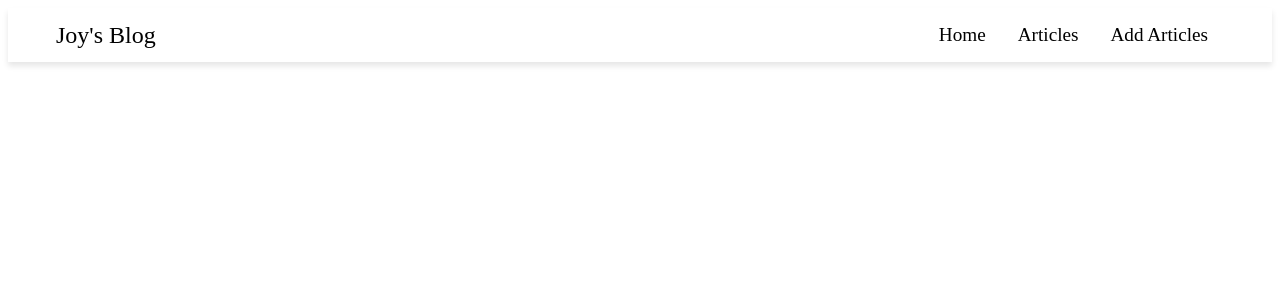
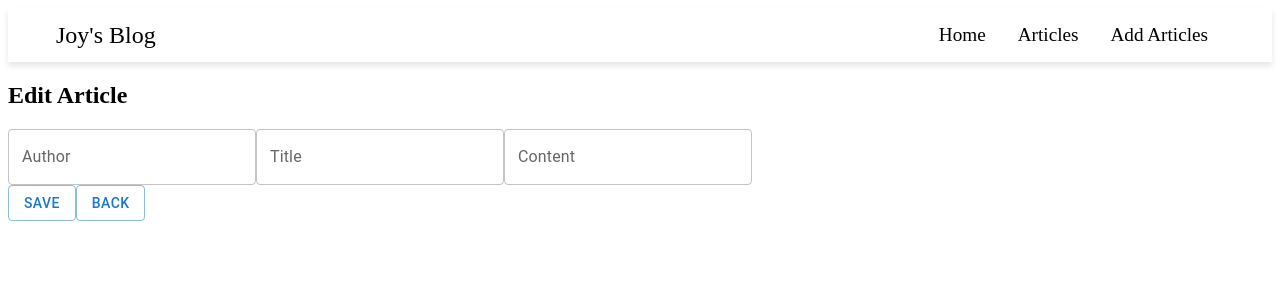
Before and after one commit to LyuYueJoy/MSA-Phase2-Blog, a React (Vite) app in the folder frontend/: page /articles/edit/1 in a window 1280 px wide. Shown: the top 300 px of the page. Built offline with nearby package versions, Linux system fonts and the light colour scheme; no server answers.

Commit message:
edit Article function

```diff
--- a/frontend/src/App.tsx
+++ b/frontend/src/App.tsx
@@ -4,6 +4,8 @@ import {Routes, Route} from "react-router-dom"
 import Home from "./Components/home_page/home"
 import Articles from './Components/Articles/article'
 import AddArticle from './Components/addArticles/addArticle'
+import EditArticle from './Components/editArticles/editArticles'
+
 
 function App() {
   return (
@@ -18,6 +20,7 @@ function App() {
           <Route path="/articles">
             <Route index element={<Articles/>} />
             <Route path="add" element={<AddArticle />}/>
+            <Route path="edit/:id" element={<EditArticle/>}/>
 
           </Route>
         </Routes>
--- a/frontend/src/Components/Articles/article.tsx
+++ b/frontend/src/Components/Articles/article.tsx
@@ -3,8 +3,13 @@ import { useState, useEffect } from "react";
 import "./article.css";
 import { IArticles } from "../../Models/articles";
 import { getArticlessUrl } from "../../APIs/apis";
-const article: React.FC = () => {
+import { Button } from "@mui/material";
+import { Edit } from "@mui/icons-material";
+import { useNavigate } from "react-router-dom";
+
+const Article: React.FC = () => {
   const [articles, setArticles] = useState<IArticles[]>([]);
+  const navigate = useNavigate();
 
   const fetchArticlesList = async () => {
     try {
@@ -25,15 +30,25 @@ const article: React.FC = () => {
     fetchArticlesList();
   }, []);
 
+  const formatDate = (dateString: string) => {
+    const options: Intl.DateTimeFormatOptions = { year: 'numeric', month: '2-digit', day: '2-digit' };
+    return new Date(dateString).toLocaleDateString(undefined, options);
+  };
+
+  const editArticles = (id: number) => {
+    navigate(`/articles/edit/${id}`);
+  };
+
+  const deleteArticles = (id: number) => {
+    navigate(`/articles/delete/${id}`);
+  };
+
   return (
     <div>
-      <h1>article list</h1>
+      <h1>Article List</h1>
       {articles.length === 0 ? (
         <h1>No Articles</h1>
-      ):(
-
-
-
+      ) : (
         <div>
           <table>
             <thead>
@@ -43,6 +58,7 @@ const article: React.FC = () => {
                 <th>Creation Time</th>
                 <th>Update Time</th>
                 <th>Author</th>
+                <th>Actions</th>
               </tr>
             </thead>
             <tbody>
@@ -50,18 +66,22 @@ const article: React.FC = () => {
                 <tr key={article.id}>
                   <td>{article.title}</td>
                   <td>{article.content}</td>
-                <td>{article.createdAt}</td>
-                <td>{article.updateAt}</td>
+                  <td>{formatDate(article.createdAt)}</td>
+                  <td>{formatDate(article.updateAt)}</td>
                   <td>{article.author}</td>
+                  <td>
+                    <Button variant="outlined" onClick={() => editArticles(article.id)}>
+                      <Edit />
+                    </Button>
+                  </td>
                 </tr>
               ))}
             </tbody>
           </table>
         </div>
       )}
-
     </div>
   );
 };
 
-export default article;
+export default Article;
--- /dev/null
+++ b/frontend/src/Components/editArticles/editArticles.tsx
@@ -0,0 +1,107 @@
+import { Button, TextField } from '@mui/material';
+import React, { useState, useEffect } from 'react';
+import { useNavigate, useParams } from "react-router-dom";
+
+const EditArticle: React.FC = () => {
+    const [author, setAuthor] = useState("");
+    const [title, setTitle] = useState("");
+    const [content, setContent] = useState("");
+    const navigate = useNavigate();
+    const { id } = useParams<{ id: string }>();
+
+    useEffect(() => {
+        const fetchArticle = async () => {
+            try {
+                const response = await fetch(`https://localhost:7034/api/Articles/${id}`);
+                if (!response.ok) {
+                    throw new Error("Network response was not ok");
+                }
+                const article = await response.json();
+                setAuthor(article.author);
+                setTitle(article.title);
+                setContent(article.content);
+            } catch (error) {
+                console.error("Error fetching article:", error);
+            }
+        };
+
+        if (id) {
+            fetchArticle();
+        }
+    }, [id]);
+
+    const handleSave = async () => {
+        const updatedArticle = {
+            author,
+            title,
+            content
+        };
+
+        try {
+            const response = await fetch(`https://localhost:7034/api/Articles/${id}`, {
+                method: "PUT",
+                headers: {
+                    "Content-Type": "application/json"
+                },
+                body: JSON.stringify(updatedArticle)
+            });
+
+            if (!response.ok) {
+                throw new Error("Network response was not ok");
+            }
+
+            const data = await response.json();
+            console.log("Article updated:", data);
+
+            // Clear the form after updating
+            setAuthor("");
+            setTitle("");
+            setContent("");
+
+            navigate("/articles", { state: { message: "Article Updated Successfully" } });
+        } catch (error) {
+            console.error("Error updating article:", error);
+        }
+    };
+
+    const handleBack = () => {
+        navigate("/articles"); // Back to article list page
+    };
+
+    return (
+        <div>
+            <h2>Edit Article</h2>
+            <TextField
+                autoComplete="off"
+                label="Author"
+                variant="outlined"
+                value={author}
+                onChange={(e) => setAuthor(e.target.value)}
+            />
+            <TextField
+                autoComplete="off"
+                label="Title"
+                variant="outlined"
+                value={title}
+                onChange={(e) => setTitle(e.target.value)}
+            />
+            <TextField
+                autoComplete="off"
+                label="Content"
+                variant="outlined"
+                value={content}
+                onChange={(e) => setContent(e.target.value)}
+            />
+            <div>
+                <Button variant="outlined" onClick={handleSave}>
+                    Save
+                </Button>
+                <Button variant="outlined" onClick={handleBack}>
+                    Back
+                </Button>
+            </div>
+        </div>
+    );
+};
+
+export default EditArticle;
```
Also changed, not shown: 2 other files (tests, documents, lock files or other folders). Lines whose indentation alone changed are shown as unchanged.
